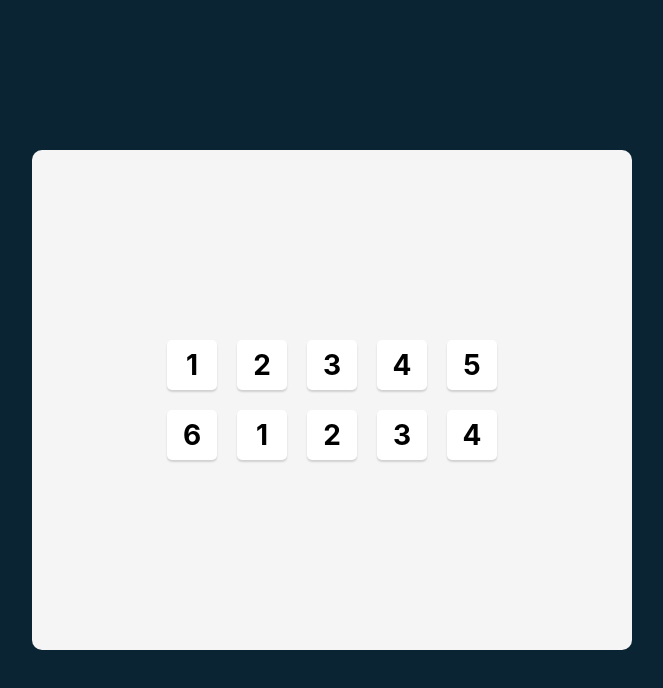
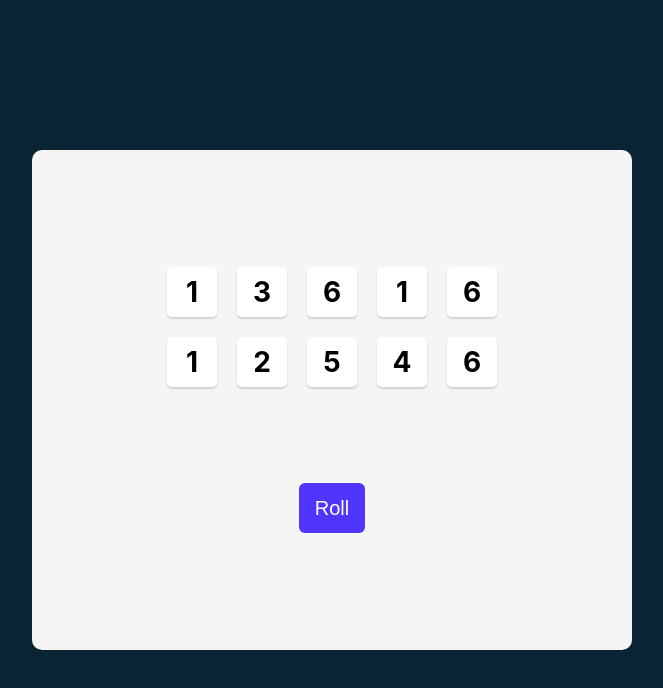
Before and after one commit to prathmyx/Tenzies, a React (Vite) app: page / in a window 1280 px wide. Shown: the top 688 px of the page, without its empty margins (308-971 px from the left). Built offline with nearby package versions, Linux system fonts and the light colour scheme.

Commit message:
feat:added button + css

```diff
--- a/src/Components/App.jsx
+++ b/src/Components/App.jsx
@@ -1,20 +1,25 @@
 import Die from "./Die";
 
 export default function App() {
+    const diesElement = new Array(10).fill(0).map((_, index) => {
+        return <Die key={index} value={Math.ceil(Math.random() * 6)} isHeld={false} />
+    });
+
+
+    function handleClick() {
+        console.log("clicked");
+    }
+
+
     return (
-        <main>
-            <div className="dies-container">
-                <Die value="1" />
-                <Die value="2" />
-                <Die value="3" />
-                <Die value="4" />
-                <Die value="5" />
-                <Die value="6" />
-                <Die value="1" />
-                <Die value="2" />
-                <Die value="3" />
-                <Die value="4" />
-            </div>
-        </main>
+        <>
+            <main>
+                <div className="dies-container">
+                    {diesElement}
+                </div>
+
+                <button className="roll-dice" onClick={handleClick}>Roll</button>
+            </main>
+        </>
     );
 }
--- a/src/Components/Die.jsx
+++ b/src/Components/Die.jsx
@@ -1,5 +1,9 @@
 export default function Die(props) {
+    let styles = {
+        backgroundColor: props.isHeld ? "#59E391" : "white"
+    }
+
     return (
-        <button>{props.value}</button>
+        <button style={styles}>{props.value}</button>
     )
 }
--- a/src/index.css
+++ b/src/index.css
@@ -25,7 +25,8 @@ div#root {
 main {
     height: 100%;
     display: flex;
-    justify-content: center;
+    flex-direction: column;
+    justify-content: space-evenly;
     align-items: center;
 }
 
@@ -47,3 +48,14 @@ main {
     font-weight: bold;
     cursor: pointer;
 }
+
+.roll-dice {
+    height: 50px;
+    width: auto;
+    background-color: #5035FF;
+    color: white;
+    padding: 8px 16px;
+    border: none;
+    border-radius: 6px;
+    font-size: 1.25rem;
+}
```
